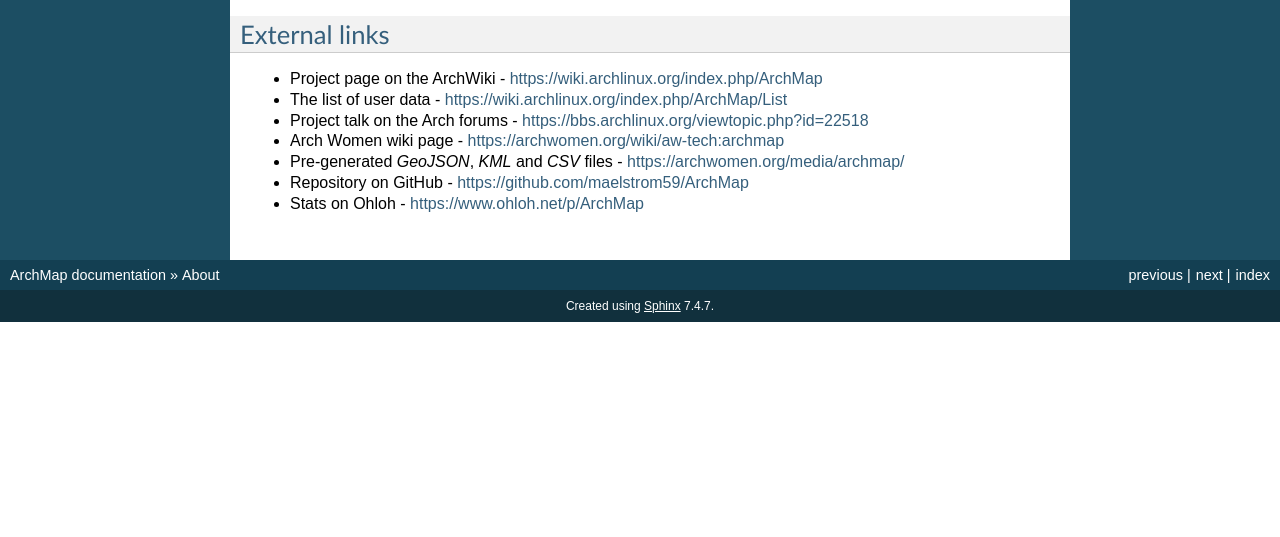
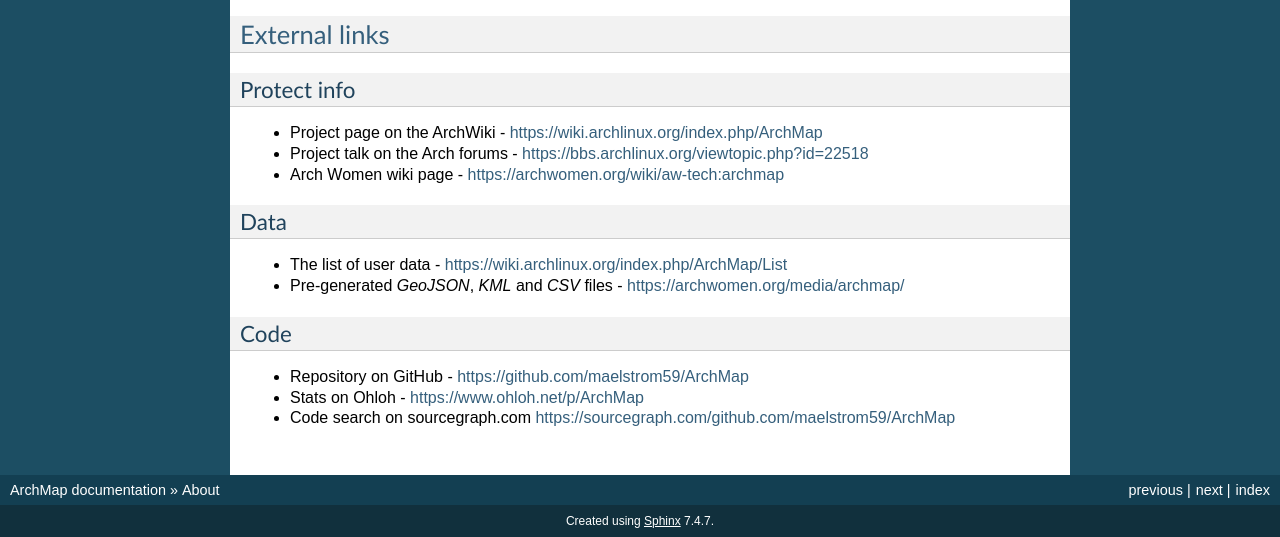
Before and after one commit to guyfawcus/ArchMap, a Sphinx documentation site: the page built from docs/about/index.rst, in a window 1280 px wide and 900 px high, scrolled down 1525 px, cut to the strip 363-900 px from the top of the window. Built offline with Sphinx 7.4.7, drawn with Linux system fonts in a browser that asks for light colours; before the commit the page ends 2210 px from its top, so only the background shows below that.

Commit message:
Add external link to docs, reformat section

```diff
--- a/docs/about/index.rst
+++ b/docs/about/index.rst
@@ -20,16 +20,27 @@
 External links
 --------------
 
+Protect info
+^^^^^^^^^^^^
+
 * Project page on the ArchWiki - https://wiki.archlinux.org/index.php/ArchMap
-
-* The list of user data - https://wiki.archlinux.org/index.php/ArchMap/List
 
 * Project talk on the Arch forums - https://bbs.archlinux.org/viewtopic.php?id=22518
 
 * Arch Women wiki page - https://archwomen.org/wiki/aw-tech:archmap
 
+Data
+^^^^
+
+* The list of user data - https://wiki.archlinux.org/index.php/ArchMap/List
+
 * Pre-generated *GeoJSON*, *KML* and *CSV* files - https://archwomen.org/media/archmap/
+
+Code
+^^^^
 
 * Repository on GitHub - https://github.com/maelstrom59/ArchMap
 
 * Stats on Ohloh - https://www.ohloh.net/p/ArchMap
+
+* Code search on sourcegraph.com https://sourcegraph.com/github.com/maelstrom59/ArchMap
```
